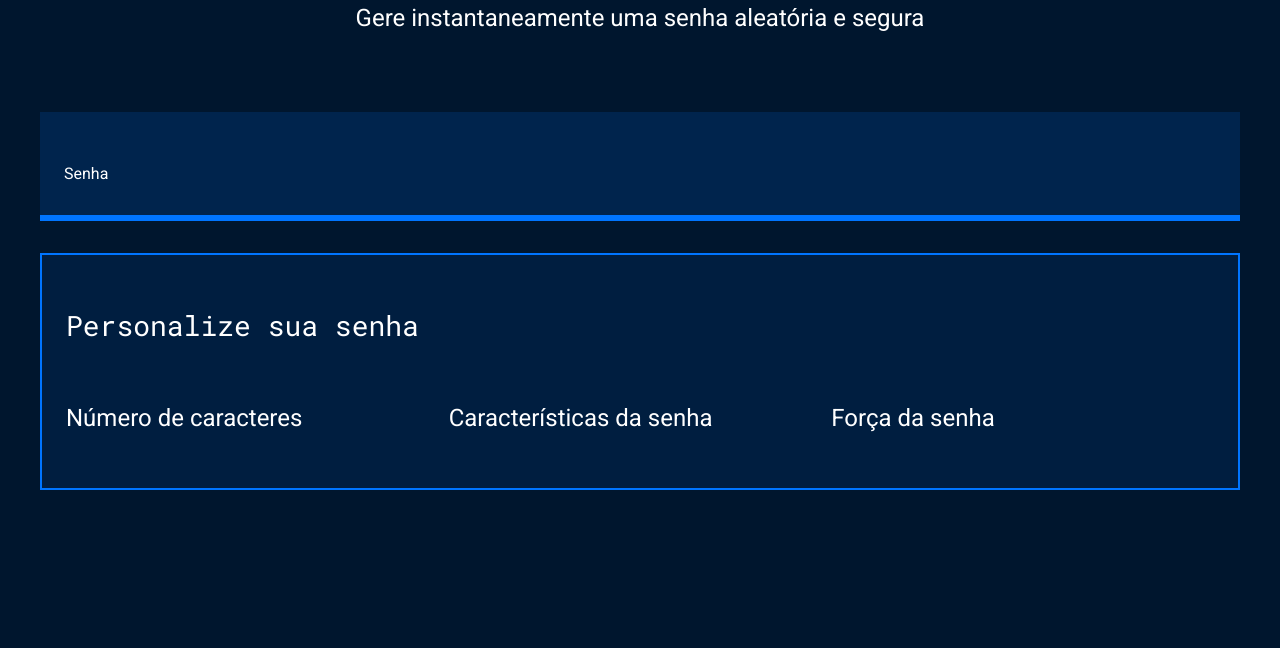
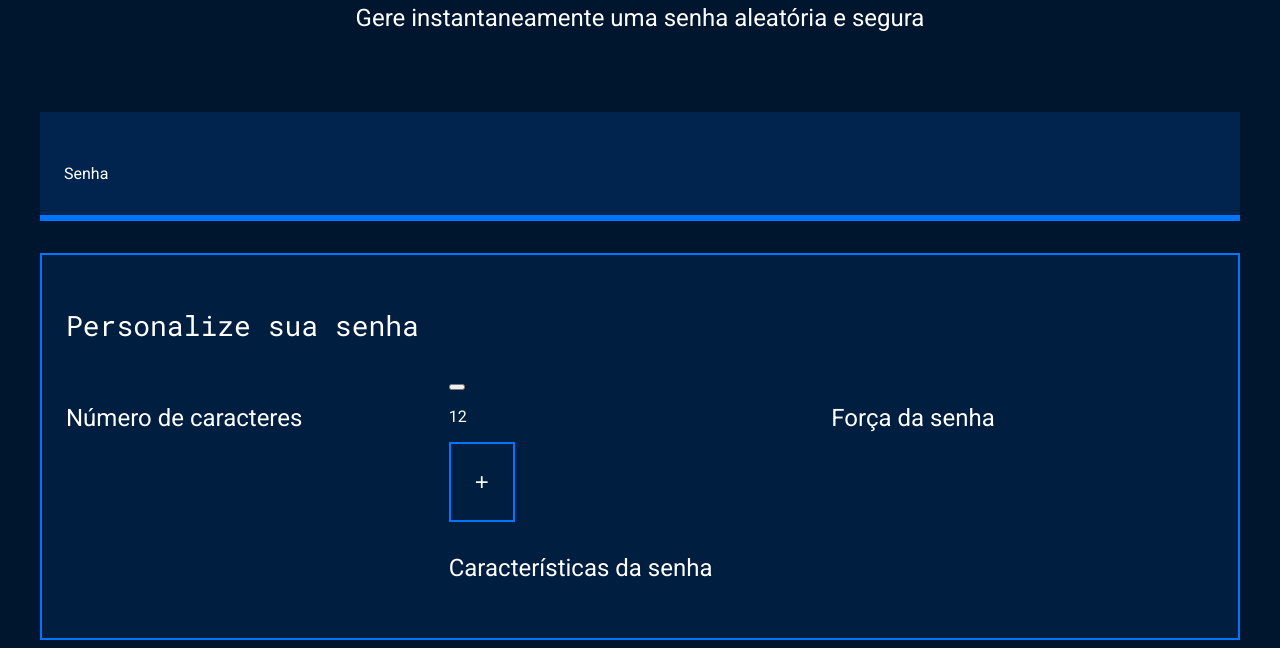
Before and after one commit to souphiaaaa/gerador-de-senhas-sophia-3B, a plain HTML site: page index.html in a window 1280 px wide. Shown: the part 214-862 px from the top of the page. Before the commit the page ends 800 px from the top, so only its background shows below. Drawn offline with Linux system fonts and the light colour scheme.

Commit message:
eaffefaefwawaffaw

```diff
--- a/index.html
+++ b/index.html
@@ -26,6 +26,9 @@
                     <h4 class="parametro-senha__titulo">Número de caracteres</h4>
                 </div>
                 <div class="parametro-senha">
+                    <button class="parametro-senha_botoes"></button>
+                    <p class="parametro-senha_texto">12</p>
+                    <button class="parametro-senha_botao">+</button>
                     <h4 class="parametro-senha__titulo">Características da senha</h4>
                 </div>
                 <div class="parametro-senha">
--- a/style.css
+++ b/style.css
@@ -90,3 +90,14 @@ body{
         flex-direction: row;
     }
 }
+.parametro-senha_botao{
+    background-color: var(--fundo-texto);
+    color: var(--branco);
+    border: 2px solid var(--borda);
+    padding: 24px;
+    font-size: 24px;
+
+}
+.parametro-senha_texto{
+
+}
```
